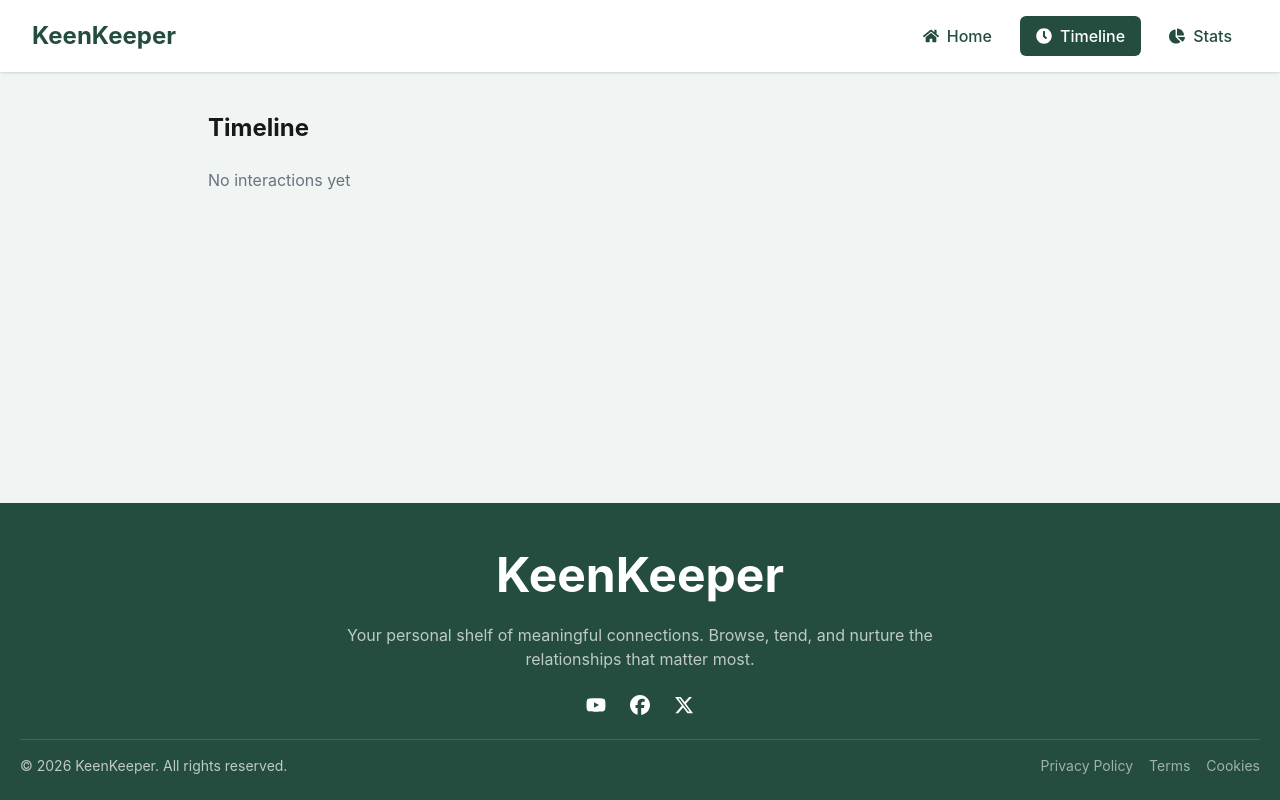
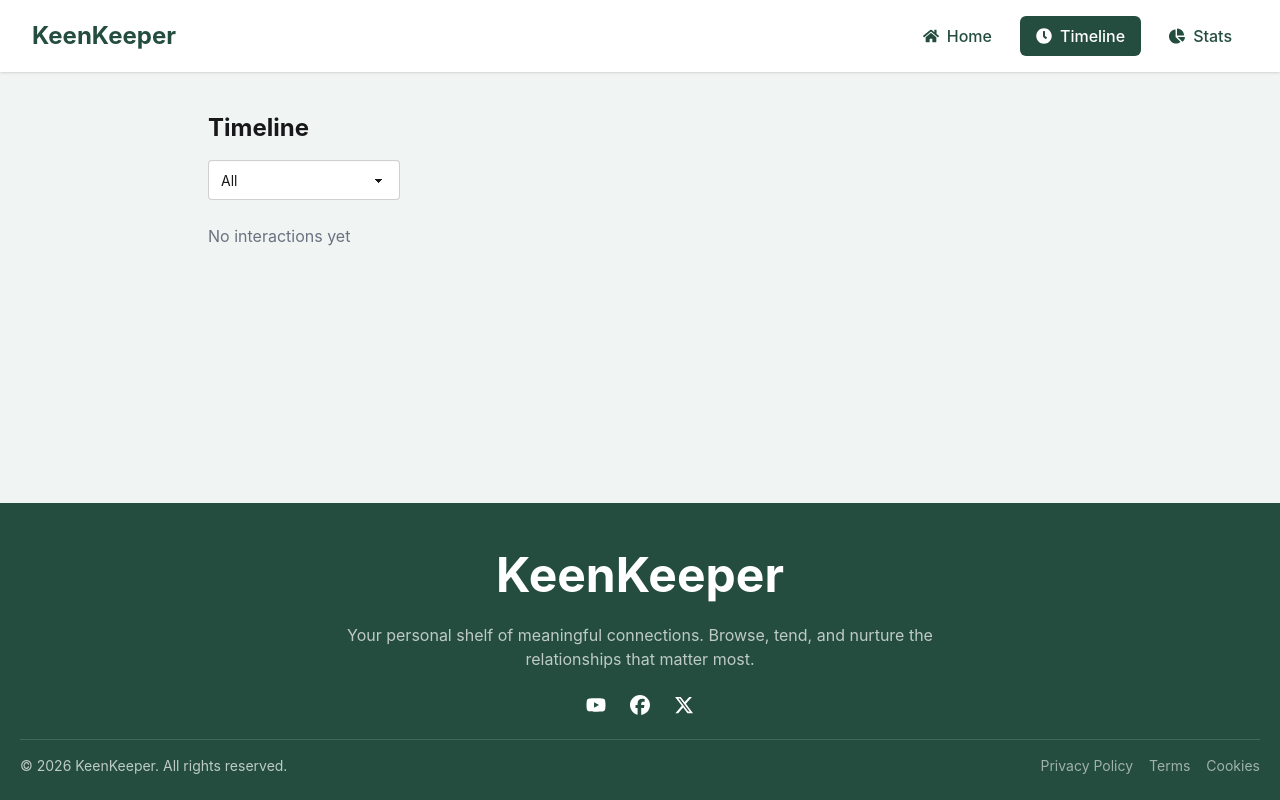
Before and after one commit to Badhon63/A-7-keen-keeper, a React (Vite) app: page /timeline in a window 1280 px wide. Built offline with nearby package versions, Linux system fonts and the light colour scheme.

Commit message:
added filter section for timeline component

```diff
--- a/src/pages/timeline/Timeline.jsx
+++ b/src/pages/timeline/Timeline.jsx
@@ -1,33 +1,64 @@
+import { useState } from "react";
 import { useTimeline } from "../../context/TimelineContext";
 
 const Timeline = () => {
   const { timeline } = useTimeline();
+  const [filter, setFilter] = useState("All");
+
+  const filteredTimeline =
+    filter === "All"
+      ? timeline
+      : timeline.filter((item) => item.type === filter);
 
   return (
     <div className="max-w-4xl mx-auto px-4 py-10">
 
-      <h1 className="text-2xl font-bold mb-6">Timeline</h1>
+      {/* HEADER */}
+      <h1 className="text-2xl font-bold mb-4">Timeline</h1>
 
-      {timeline.length === 0 ? (
+      {/* FILTER DROPDOWN */}
+      <div className="mb-6">
+        <select
+          value={filter}
+          onChange={(e) => setFilter(e.target.value)}
+          className="select select-bordered w-48"
+        >
+          <option value="All">All</option>
+          <option value="Call">📞 Call</option>
+          <option value="Text">💬 Text</option>
+          <option value="Video">🎥 Video</option>
+        </select>
+      </div>
+
+      {/* TIMELINE LIST */}
+      {filteredTimeline.length === 0 ? (
         <p className="text-gray-500">No interactions yet</p>
       ) : (
         <div className="space-y-4">
 
-          {timeline.map((item) => (
+          {filteredTimeline.map((item) => (
             <div
               key={item.id}
-              className="bg-white p-4 rounded-lg shadow flex justify-between items-center"
+              className="bg-white p-4 rounded-lg shadow"
             >
 
-              <div>
-                <h2 className="font-semibold">
-                  {item.type === "Call" && "📞 "}
-                  {item.type === "Text" && "💬 "}
-                  {item.type === "Video" && "🎥 "}
-                  {item.title}
-                </h2>
-                <p className="text-sm text-gray-500">{item.date}</p>
+              {/* TITLE + ICON */}
+              <div className="flex items-center gap-2 font-semibold">
+
+                <span>
+                  {item.type === "Call" && "📞"}
+                  {item.type === "Text" && "💬"}
+                  {item.type === "Video" && "🎥"}
+                </span>
+
+                <span>{item.title}</span>
+
               </div>
+
+              {/* DATE BELOW */}
+              <p className="text-sm text-gray-500 mt-1">
+                {item.date}
+              </p>
 
             </div>
           ))}
```
